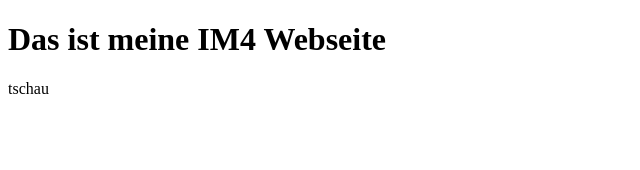
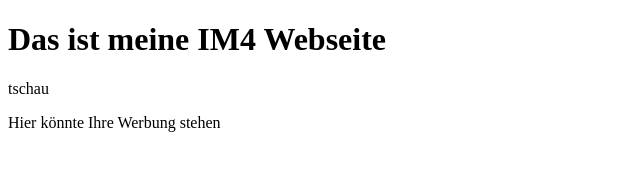
Before and after one commit to alessioamstutz/26FS-IM4-Projektordner, a plain HTML site: page index.html in a window 1280 px wide. Shown: the whole page, without its empty margins (0-640 px from the left). Drawn offline with Linux system fonts and the light colour scheme.

Commit message:
💬Hier könnte ihre Werbung stehen

```diff
--- a/index.html
+++ b/index.html
@@ -10,5 +10,7 @@
 
     <p>tschau</p>
 
+    <p>Hier könnte Ihre Werbung stehen</p>
+
 </body>
 </html>
```
